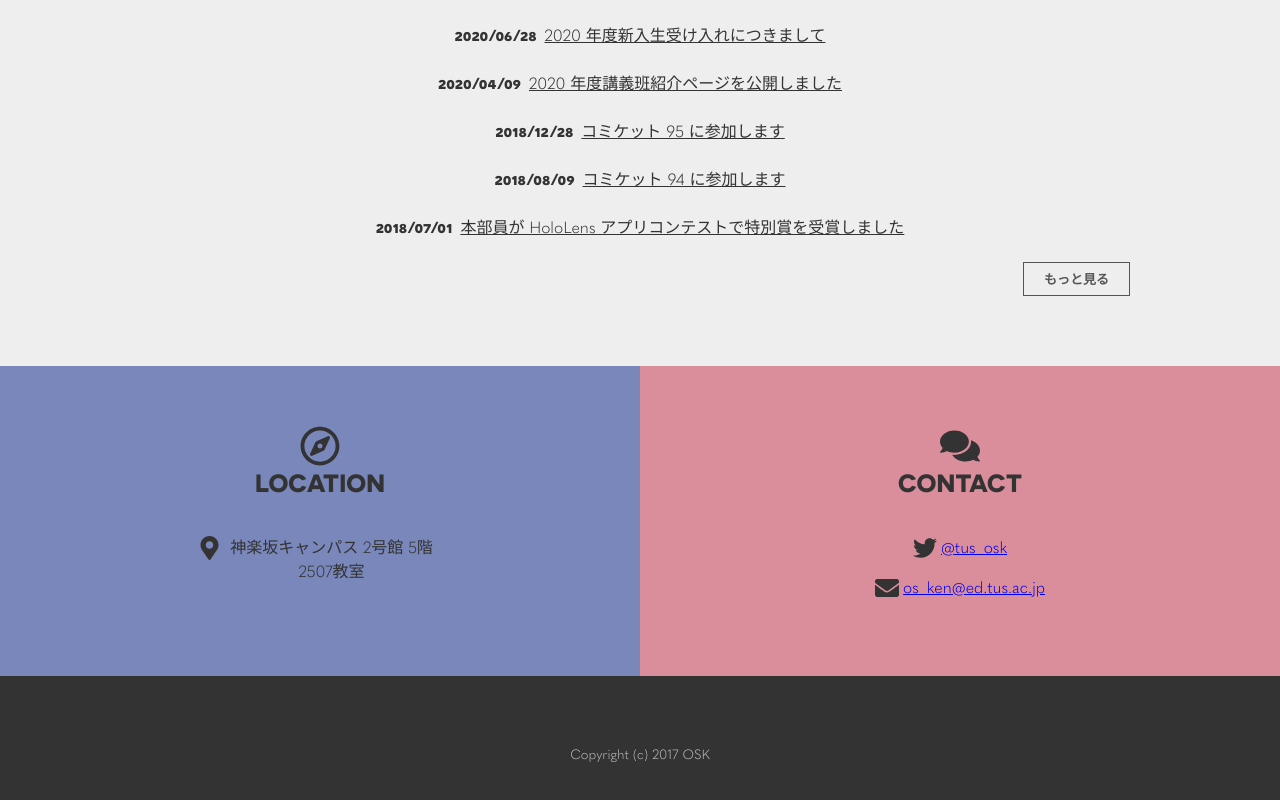
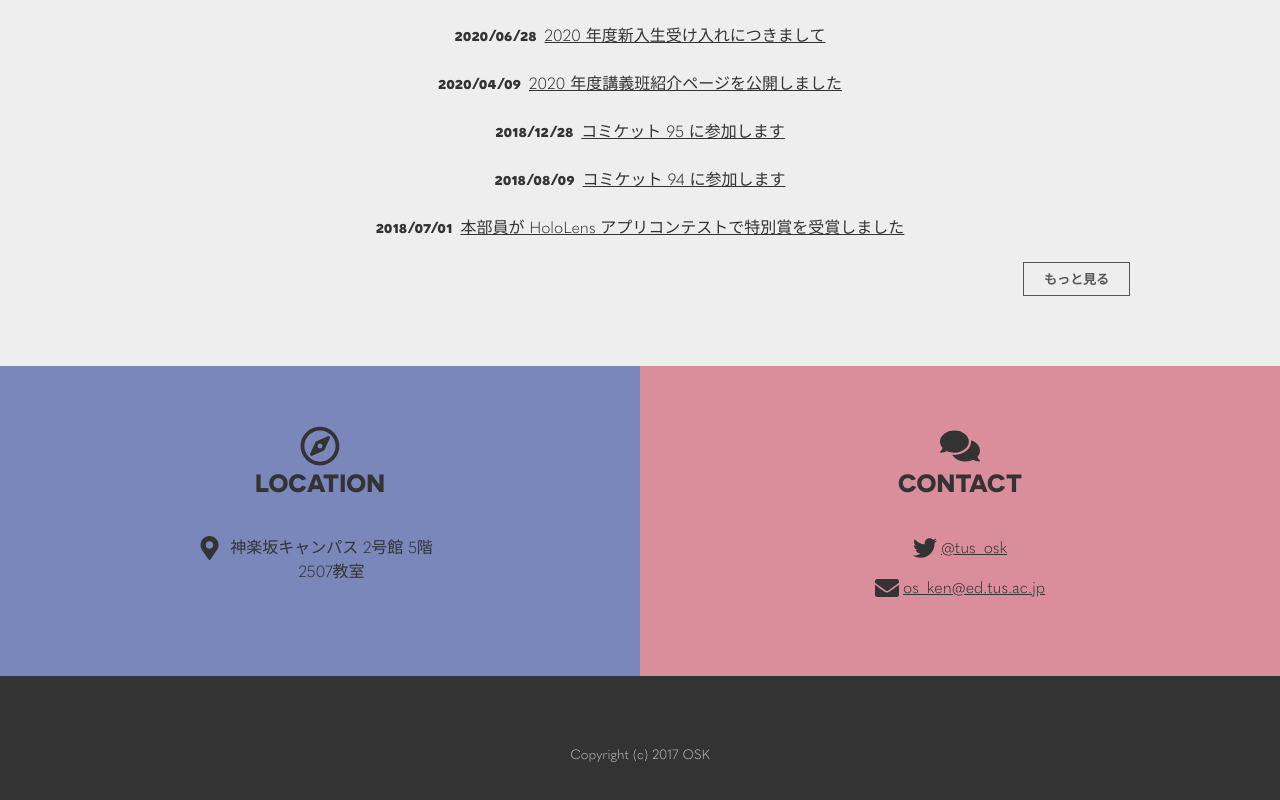
Before and after one commit to TUS-OSK/oskt.us, a Next.js app: page / in a window 1280 px wide. Shown: the part 2268-3068 px from the top of the page. Built offline with nearby package versions, Linux system fonts and the light colour scheme.

Commit message:
色を修正した

```diff
--- a/src/pages/Home/ContactView/index.tsx
+++ b/src/pages/Home/ContactView/index.tsx
@@ -100,4 +100,6 @@ const IconWrapper = styled.div`
   margin-right: 4px;
 `
 
-const ExternalLink = styled.a``
+const ExternalLink = styled.a`
+  color: #333;
+`
```
